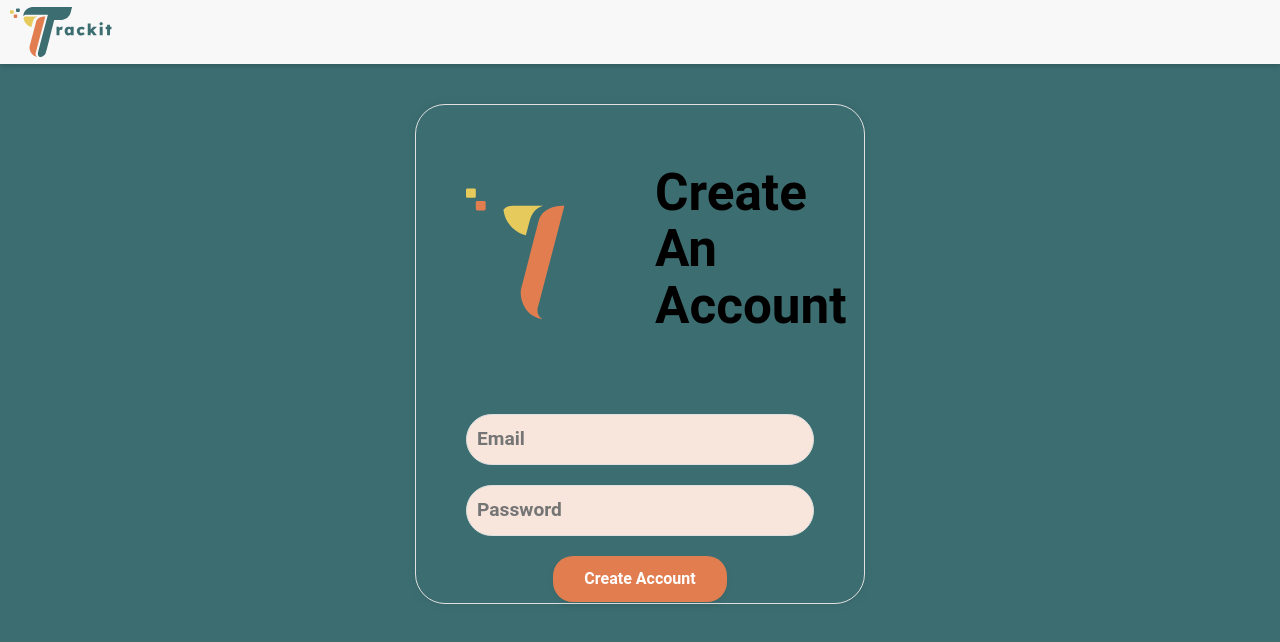
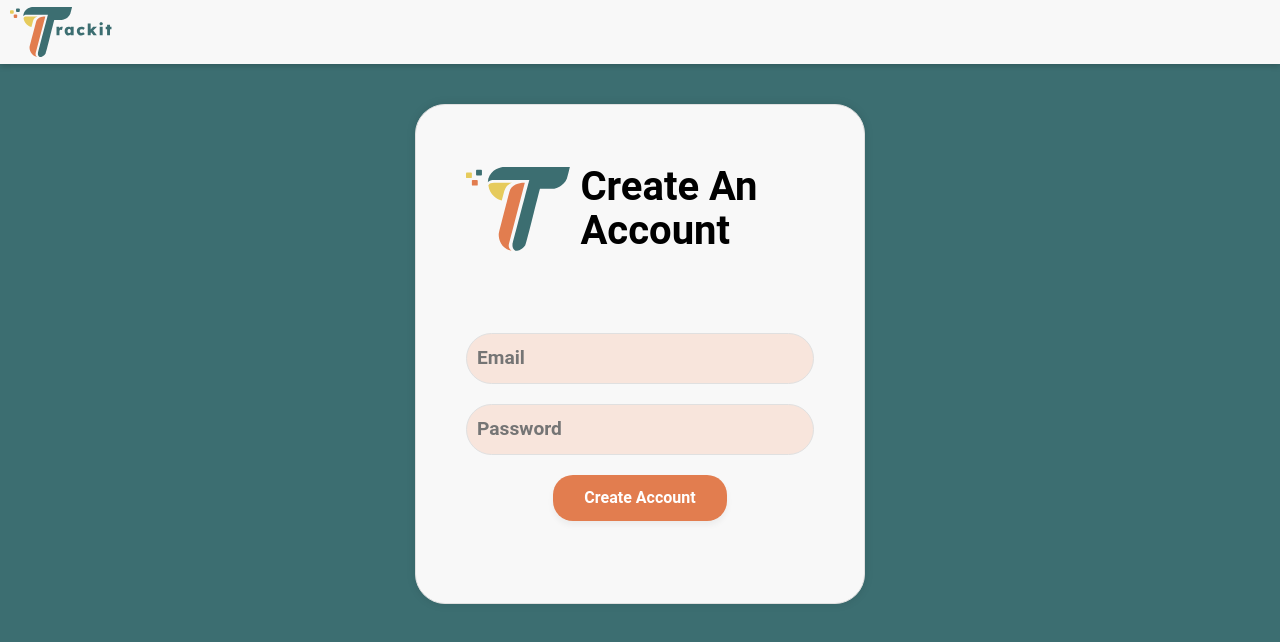
Before and after one commit to Iliyabel/Trackit, a React (Vite) app in the folder client/: page /register in a window 1280 px wide. Shown: the top 642 px of the page. Built offline with nearby package versions, Linux system fonts and the light colour scheme; no server answers.

Commit message:
Updated styling for registration page.

```diff
--- a/client/src/index.css
+++ b/client/src/index.css
@@ -252,6 +252,7 @@ div.login-box .button-primary {
   display: flex;
   flex-direction: row;
   text-align: left;
+  gap: 10px;
 }
 
 .plain-logo {
@@ -521,3 +522,18 @@ div.dashboard-section .button-primary {
   justify-content: center;
   gap: 10px;
 }
+
+/* Registration page */
+
+.register-container .login-box {
+  background-color: var(--background-white);
+}
+
+.register-container img {
+  width : 30%;
+  margin: 0 auto;
+}
+
+.register-container h1 {
+  font-size: 2.5em;
+}
```
